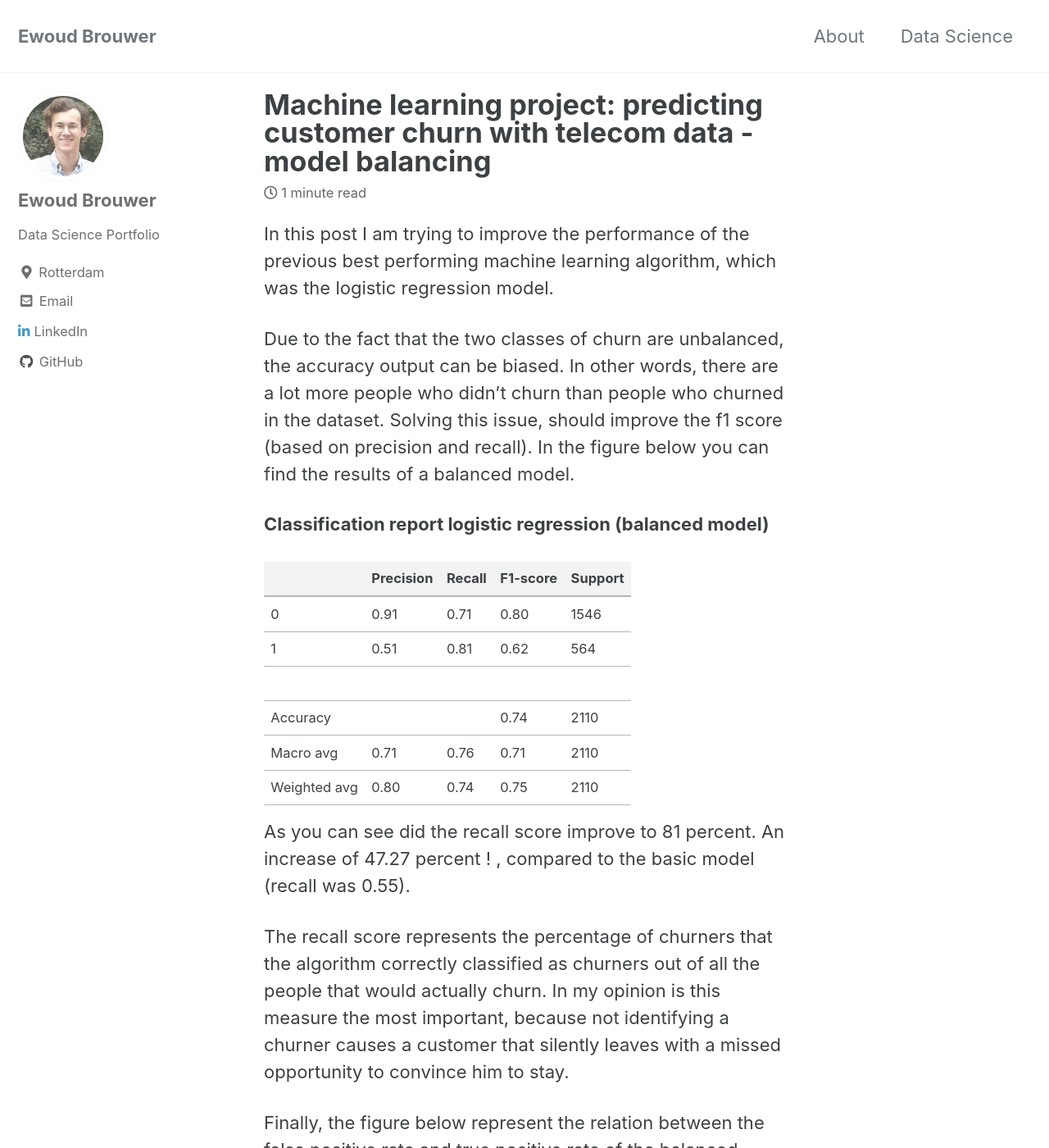
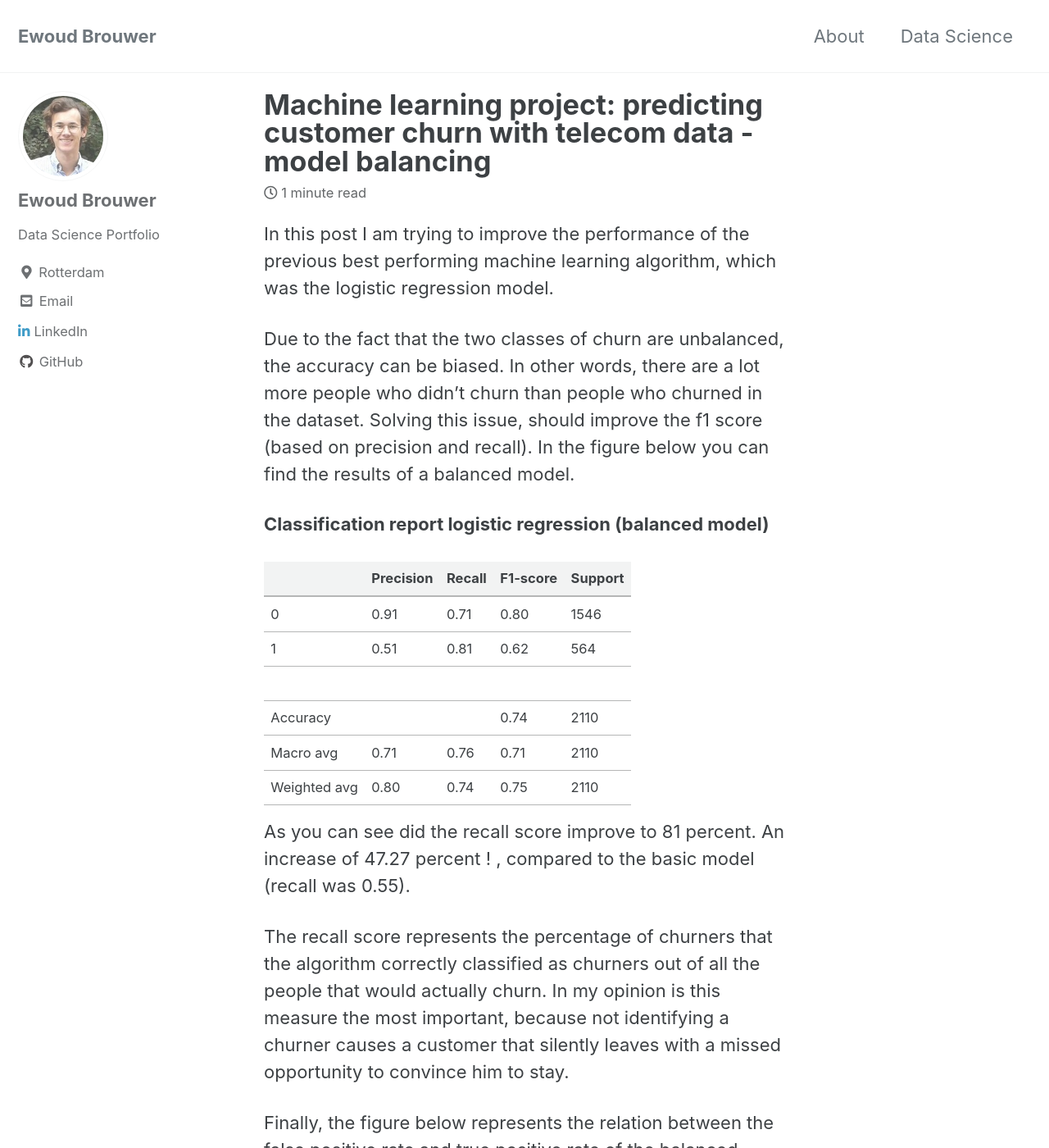
Before and after one commit to ewoudb33/ewoudb33.github.io, a Jekyll site: the page built from _posts/2020-09-16-churn-model-improving.md, in a window 1280 px wide and 1400 px high. Shown: the whole window at 82% size. Built offline with Jekyll 4.4.1, drawn with Linux system fonts in a browser that asks for light colours; cached includes are drawn as plain includes; some of the changed text lies outside the part shown.

Commit message:
spelling mistakes

```diff
--- a/_posts/2020-09-16-churn-model-improving.md
+++ b/_posts/2020-09-16-churn-model-improving.md
@@ -8,8 +8,7 @@ tags: ["Machine learning", "Python", "Churn"]
 In this post I am trying to improve the performance of the previous best performing
 machine learning algorithm, which was the logistic regression model.
 
-Due to the fact that the two classes of churn are unbalanced, the accuracy output
-can be biased. In other words, there are a lot more people who didn't churn than
+Due to the fact that the two classes of churn are unbalanced, the accuracy can be biased. In other words, there are a lot more people who didn't churn than
 people who churned in the dataset. Solving this issue, should improve the
 f1 score (based on precision and recall).
 In the figure below you can find the results of a balanced model.
@@ -30,11 +29,9 @@ percent ! , compared to the basic model (recall was 0.55).
 
 The recall score represents the percentage of churners that the algorithm
 correctly classified as churners out of all the people that would actually churn.
-In my opinion is this measure the most important, because not identifying a churner
-causes a customer that silently leaves with a missed opportunity to convince him
-to stay.
+In my opinion is this measure the most important, because not identifying a churner causes a customer that silently leaves with a missed opportunity to convince him to stay.
 
-Finally, the figure below represent the relation between the false positive rate
+Finally, the figure below represents the relation between the false positive rate
 and true positive rate of the balanced logistic regression model with an
 area under the curve of 0.7611.
 
```
